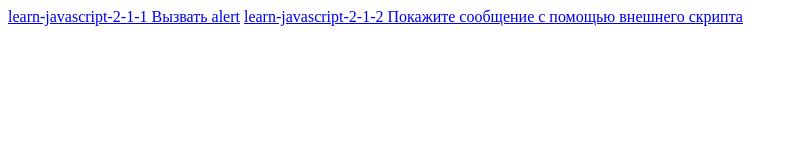
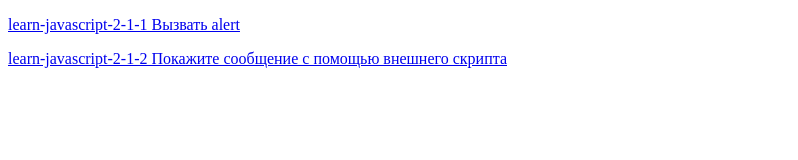
Before and after one commit to Reivinc/turbo-chainsaw, a plain HTML site: page index.html in a window 1280 px wide. Shown: the whole page, without its empty margins (0-798 px from the left). Drawn offline with Linux system fonts and the light colour scheme.

Commit message:
Update index.html

```diff
--- a/index.html
+++ b/index.html
@@ -5,7 +5,7 @@
     <meta charset="utf-8">
   </head>
   <body>
-    <a href="learn-javascript-2-1-1.html">learn-javascript-2-1-1 Вызвать alert<a>
-    <a href="learn-javascript-2-1-2.html">learn-javascript-2-1-2 Покажите сообщение с помощью внешнего скрипта<a>
+    <p><a href="learn-javascript-2-1-1.html">learn-javascript-2-1-1 Вызвать alert<a></p>
+    <p><a href="learn-javascript-2-1-2.html">learn-javascript-2-1-2 Покажите сообщение с помощью внешнего скрипта<a></p>
   </body>
 </html>
```
